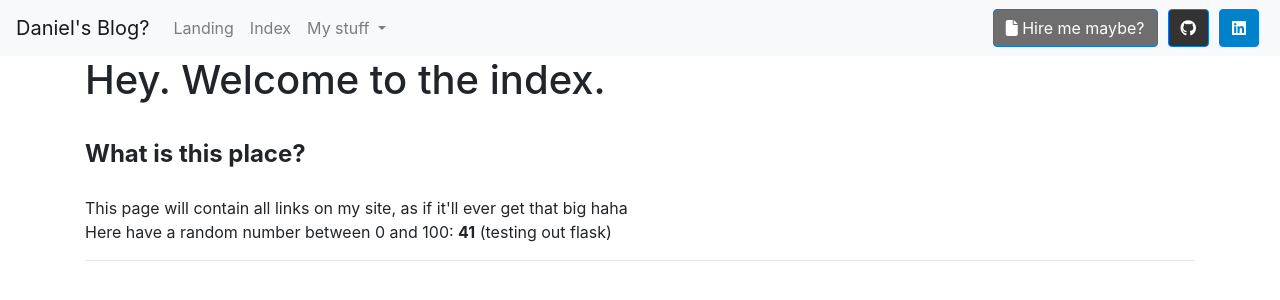
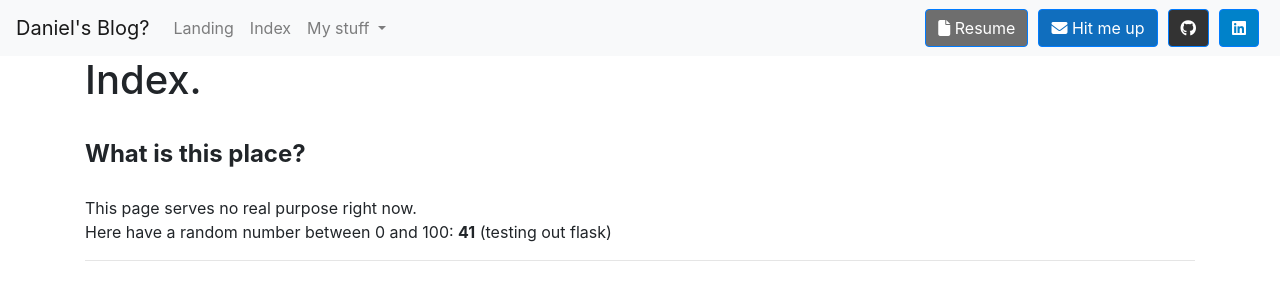
Before and after one commit to mshe2089/Personal-Website, a Flask app: page /index in a window 1280 px wide. Shown: the top 300 px of the page. Run offline with Flask 2, Linux system fonts and the light colour scheme; some libraries are stand-ins or nearby versions.

Commit message:
refactor menubar

```diff
--- a/templates/USYDmarks.html
+++ b/templates/USYDmarks.html
@@ -17,7 +17,7 @@
 
   <div class="entry">
     <p>
-      <br>This script will calculate your overall course wam at USYD.
+      <br>This script will calculate your overall course wam at USYD, using all previous units for which results are published.
       <br>The formula used is: <b>\[ \frac{\sum_{}^{} (UOS\_mark \times UOS\_CP)}{\sum_{}^{} (UOS\_CP)}\]</b>
       I swear, swear, swear, by the moon and the stars in the sky, cross my heart and hope to die, so help me god, that <b>this won't record any of your private information.</b>
       It needs your login credentials to log into Sydney Student and access your records. But if you're still apprehensive, feel free to refrain from using this tool.
--- a/templates/base.html
+++ b/templates/base.html
@@ -54,13 +54,16 @@
 
           <ul class="navbar-nav ml-auto flex-nowrap">
             <li style="padding:0px 5px;" class="nav-item">
-              <a class="btn btn-primary" style="background-color: #6e6e6e;" href="https://docs.google.com/document/d/18W821TemlwzlgqXJFrKWIpq5I6loaoGJ/edit?usp=sharing&ouid=100949681812080638746&rtpof=true&sd=true" role="button"><i class="fas fa-file"></i> Hire me maybe? </a>
+              <a class="btn btn-primary" style="background-color: #6e6e6e;" href="https://docs.google.com/document/d/18W821TemlwzlgqXJFrKWIpq5I6loaoGJ/edit?usp=sharing&ouid=100949681812080638746&rtpof=true&sd=true" role="button"><i class="fas fa-file"></i> Resume </a>
             </li>
             <!--
             <li style="padding:0px 5px;" class="nav-item">
               <a class="btn btn-primary" style="background-color: #3b5998;" href="https://www.facebook.com/danielshen88/" role="button"><i class="fab fa-facebook"></i></a>
             </li>
             -->
+            <li style="padding:0px 5px;" class="nav-item">
+              <a class="btn btn-primary" style="background-color: #106ebe;" href="mailto:danielshen88@outlook.com" role="button"><i class="fas fa-envelope"></i> Hit me up </a>
+            </li>
             <li style="padding:0px 5px;" class="nav-item">
               <a class="btn btn-primary" style="background-color: #333333;" href="https://github.com/mshe2089" role="button"><i class="fab fa-github"></i></a>
             </li>
--- a/templates/index.html
+++ b/templates/index.html
@@ -3,13 +3,13 @@
 {% block title %} Sup {% endblock %}
 
 {% block content %}
-  <h1> Hey. Welcome to the index. </h1>
+  <h1> Index. </h1>
 
   <div class="entry">
     <br>
     <b style = "font-size: 150%;">What is this place?</b>
     <p>
-      <br>This page will contain all links on my site, as if it'll ever get that big haha
+      <br>This page serves no real purpose right now.
       <br>Here have a random number between 0 and 100: <b>{{ num }}</b> (testing out flask)
     </p>
     <hr>
--- a/templates/landing.html
+++ b/templates/landing.html
@@ -19,7 +19,7 @@
     <br>
     <b style = "font-size: 150%;">What is this place?</b>
     <p>
-      <br>A personal website, for showcasing stuff in case I ever do anything interesting.
+      <br>A webiste for showcasing stuff in case I ever do anything interesting.
       <br>Right now its still barebones and only contains miscellaneous tools.
       <br>Maybe one day this place will be filled with cool stuff.
     </p>
```
